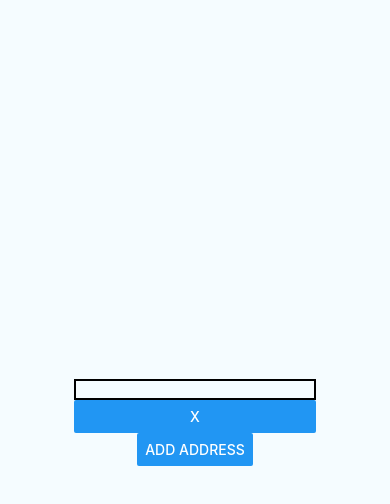
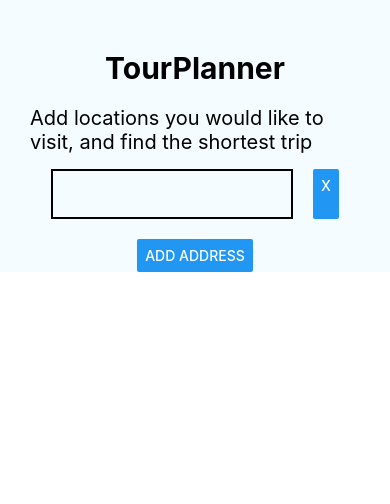
Before and after one commit to ShivamDh/Tour-Planner, a React Native app: screen / in a window 390 px wide. Shown: the top 504 px of the page. Built offline with nearby package versions, Linux system fonts and the light colour scheme.

Commit message:
Add info and header

```diff
--- a/App.js
+++ b/App.js
@@ -8,6 +8,7 @@ import React, { Component } from 'react';
 import {
 	Button,
 	Platform,
+	ScrollView,
 	StyleSheet,
 	Text,
 	TextInput,
@@ -41,7 +42,7 @@ export default class App extends Component<Props> {
 
 	getAddressInputs = () => {
 		return this.state.addresses.map( (text, index) => (
-			<View styles = {styles.addressLine} key = {`input_${index}`}>
+			<View style = {styles.addressLine} key = {`input_${index}`}>
 				<TextInput
 					style = {styles.addressInput}
 					onChangeText = {(text) => this.inputTextChanged(text, index)}
@@ -70,7 +71,14 @@ export default class App extends Component<Props> {
 
 	render() {
 		return (
-			<View style={styles.container}>
+			<ScrollView contentContainerStyle = {styles.container}>
+				<Text style = {styles.header}>
+					TourPlanner
+				</Text>
+				<Text style = {styles.description}>
+					Add locations you would like to visit, and find the shortest trip
+				</Text>
+				<View style = {styles.emptyBox} />
 				{ this.getAddressInputs() }
 				<Button
 					onPress = {() => this.addAddress()}
@@ -78,35 +86,53 @@ export default class App extends Component<Props> {
 					style = {styles.addressAddButton}
 					accessibilityLabel = "Add address"
 				/>
-			</View>
+			</ScrollView>
 		);
 	}
 }
 
 const styles = StyleSheet.create({
 	container: {
-		flex: 1,
 		justifyContent: 'center',
 		alignItems: 'center',
 		backgroundColor: '#F5FCFF',
 	},
+	header: {
+		fontSize: 30,
+		fontWeight: '700',
+		marginTop: 50,
+		marginBottom: 20
+	},
+	description: {
+		fontSize: 20,
+		flex: 0.8,
+		marginLeft: 30,
+		marginRight: 30,
+		marginBottom: 15
+	},
 	addressLine: {
 		flex: 1,
-		width: '100%',
-		height: 60,
 		flexDirection: 'row',
+		height: 50,
+		maxHeight: 50,
+		marginBottom: 20
 	},
 	addressInput: {
-		textAlign: 'left',
+		height: 50,
 		maxHeight: 50,
 		flex: 0.8,
 		borderColor: 'black',
 		borderWidth: 2,
 		paddingLeft: 10,
 		paddingRight: 10,
+		marginRight: 20
 	},
 	addressDeleteButton: {
-		flex: 0.2
+		width: 50,
+		height: 50,
+		maxHeight: 50,
+		marginTop: 10,
+		marginBottom: 10
 	},
 	addressAddButton: {
 		flex: 1
```
